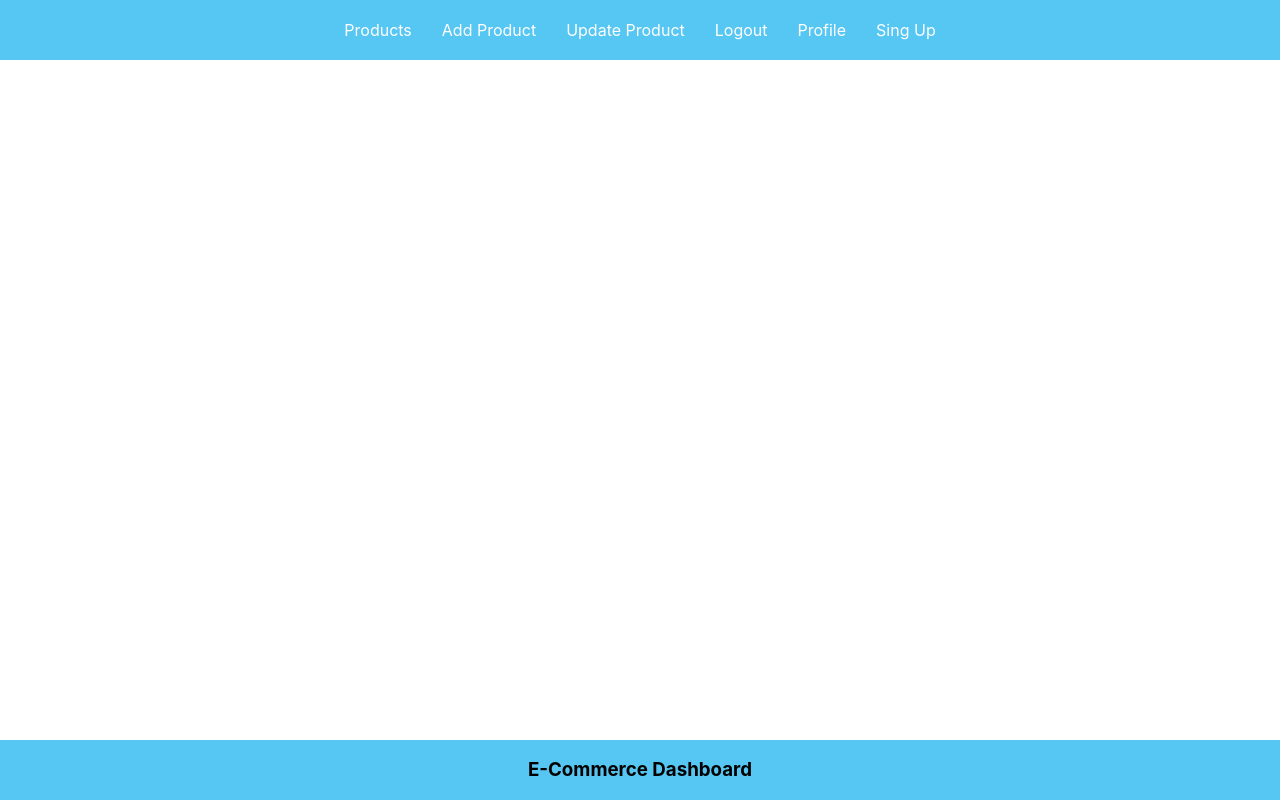
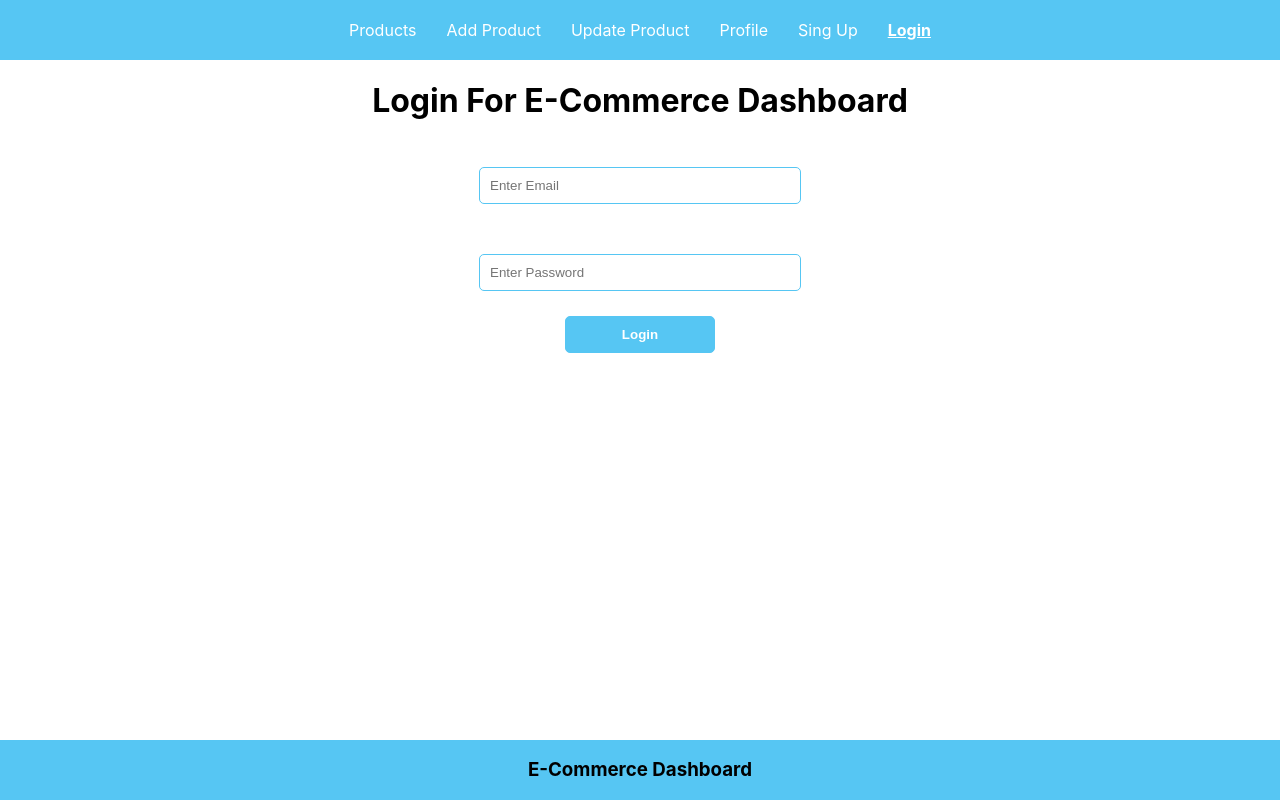
Before and after one commit to MohdAnas07/E-Comm-DashBoard-Frontent, a React (Create React App) app: page /login in a window 1280 px wide. Built offline with nearby package versions, Linux system fonts and the light colour scheme.

Commit message:
signup-login page ready

```diff
--- a/src/App.js
+++ b/src/App.js
@@ -7,6 +7,9 @@ import UpdateProd from './components/UpdateProd'
 import AddProd from './components/AddProd';
 import Footer from './components/Footer';
 import SignUp from './components/SignUp';
+import PrivateRoute from './components/PrivateRoute';
+import Login from './components/Login';
+
 
 function App() {
   return (
@@ -14,12 +17,17 @@ function App() {
       <BrowserRouter>
         <Nav />
         <Routes>
-          <Route path='/' element={<Products />} />
-          <Route path='/add' element={<AddProd />} />
-          <Route path='/update' element={<UpdateProd />} />
-          <Route path='/profile' element={<Profile />} />
-          <Route path='/logout' element={<h1>You are Logout.</h1>} />
+
+          <Route element={<PrivateRoute />}>
+            <Route path='/' element={<Products />} />
+            <Route path='/add' element={<AddProd />} />
+            <Route path='/update' element={<UpdateProd />} />
+            <Route path='/profile' element={<Profile />} />
+            <Route path='/logout' element={<h1>You are Logout.</h1>} />
+          </Route>
+
           <Route path='/register' element={<SignUp />} />
+          <Route path='/login' element={<Login />} />
         </Routes>
       </BrowserRouter>
       <Footer />
--- /dev/null
+++ b/src/components/Login.jsx
@@ -0,0 +1,50 @@
+import React, { useEffect, useState } from "react";
+import '../styles/signup.css'
+import { useNavigate } from 'react-router-dom'
+
+const Login = () => {
+
+    const [email, setEmail] = useState("");
+    const [password, setPassword] = useState("");
+    const navigate = useNavigate();
+
+    useEffect(() => {
+        const auth = localStorage.getItem('user');
+        if (auth) {
+            navigate('/')
+        }
+    }, [])
+
+    const loginHandler = async () => {
+        let result = await fetch('http://localhost:5000/login', {
+            method: 'POST',
+            body: JSON.stringify({ email, password }),
+            headers: { 'Content-Type': 'application/json' }
+        })
+        result = await result.json();
+
+        console.log(result);
+
+        if (result.name) {
+            localStorage.setItem("user", JSON.stringify(result))
+            navigate('/');
+
+        } else {
+            alert("Please enter the correct cradentials !")
+        }
+    }
+
+    return (
+        <div className='login'>
+            <h1>Login For E-Commerce Dashboard</h1>
+
+            <input className='input-box' value={email} onChange={(e) => setEmail(e.target.value)} type="email" placeholder='Enter Email' />
+
+            <input className='input-box' value={password} onChange={(e) => setPassword(e.target.value)} type="password" placeholder='Enter Password' />
+            <button className='app-button' onClick={loginHandler} type='button'>Login</button>
+        </div>
+
+    )
+}
+
+export default Login;
--- a/src/components/Nav.jsx
+++ b/src/components/Nav.jsx
@@ -1,17 +1,40 @@
-import React from 'react'
-import { NavLink } from 'react-router-dom';
+import React, { useEffect, useState } from 'react'
+import { NavLink, useNavigate } from 'react-router-dom';
 import '../styles/nav.css'
 
 const Nav = () => {
+    const auth = localStorage.getItem("user");
+    const navigate = useNavigate();
+
+    const logoutHandler = () => {
+        let logout = window.confirm("Do you want to Logout from this Site ?")
+        if (logout) {
+            localStorage.clear('user');
+            navigate('/login');
+        } else {
+            navigate(p => p)
+        }
+    }
+
     return (
         <div className='nav'>
             <ul className='nav-ul'>
                 <li><NavLink to='/' className={({ isActive }) => (isActive ? 'active' : '')} >Products</NavLink> </li>
+
                 <li><NavLink to='/add' className={({ isActive }) => (isActive ? 'active' : '')}>Add Product</NavLink> </li>
+
                 <li><NavLink to='/update' className={({ isActive }) => (isActive ? 'active' : '')}>Update Product</NavLink> </li>
-                <li><NavLink to='/logout' className={({ isActive }) => (isActive ? 'active' : '')}>Logout</NavLink> </li>
+
                 <li><NavLink to='/profile' className={({ isActive }) => (isActive ? 'active' : '')}>Profile</NavLink> </li>
-                <li><NavLink to='/register' className={({ isActive }) => (isActive ? 'active' : '')}>Sing Up</NavLink> </li>
+
+                {
+                    auth ? <li><NavLink onClick={logoutHandler} to='/login' className={({ isActive }) => (isActive ? 'active' : '')}>Logout</NavLink> </li> :
+                        <>
+                            <li><NavLink to='/register' className={({ isActive }) => (isActive ? 'active' : '')}  >Sing Up</NavLink></li>
+                            <li><NavLink to='/login' className={({ isActive }) => (isActive ? 'active' : '')}  >Login</NavLink></li>
+                        </>
+                }
+
             </ul>
         </div>
     )
--- /dev/null
+++ b/src/components/PrivateRoute.jsx
@@ -0,0 +1,10 @@
+import React from 'react'
+import { Navigate, Outlet } from 'react-router-dom';
+
+export default function PrivateRoute() {
+    const auth = localStorage.getItem("user");
+
+    return (
+        auth ? <Outlet /> : <Navigate to='/register' />
+    )
+}
--- a/src/components/SignUp.jsx
+++ b/src/components/SignUp.jsx
@@ -1,10 +1,20 @@
-import React, { useState } from 'react'
+import React, { useEffect, useState } from 'react'
+import { useNavigate } from 'react-router-dom'
 import '../styles/signup.css'
 
 export default function SignUp() {
     const [name, setName] = useState("");
     const [email, setEmail] = useState("");
     const [password, setPassword] = useState("");
+    const navigate = useNavigate();
+
+    useEffect(() => {
+        const auth = localStorage.getItem("user");
+        if (auth) {
+            navigate('/');
+        }
+    }, [])
+
 
     const formHandler = async () => {
         console.log(name, email, password);
@@ -18,14 +28,16 @@ export default function SignUp() {
         let result = await data.json();
         console.log(result);
 
-        // setName("");
-        // setEmail("");
-        // setPassword("");
+        localStorage.setItem("user", JSON.stringify(result));
+
+        if (result) {
+            navigate('/')
+        }
     }
 
     return (
         <div className='signup'>
-            <h1>Register For Dashboard</h1>
+            <h1>Register For E-Commerce Dashboard</h1>
             <form action="">
                 <input className='input-box' value={name} onChange={(e) => setName(e.target.value)} type="text" placeholder='Enter Name' />
                 <input className='input-box' value={email} onChange={(e) => setEmail(e.target.value)} type="email" placeholder='Enter Email' />
--- a/src/styles/signup.css
+++ b/src/styles/signup.css
@@ -1,4 +1,4 @@
-.signup{
+.signup , .login{
     display: grid;
     place-items: center;
 }
```
